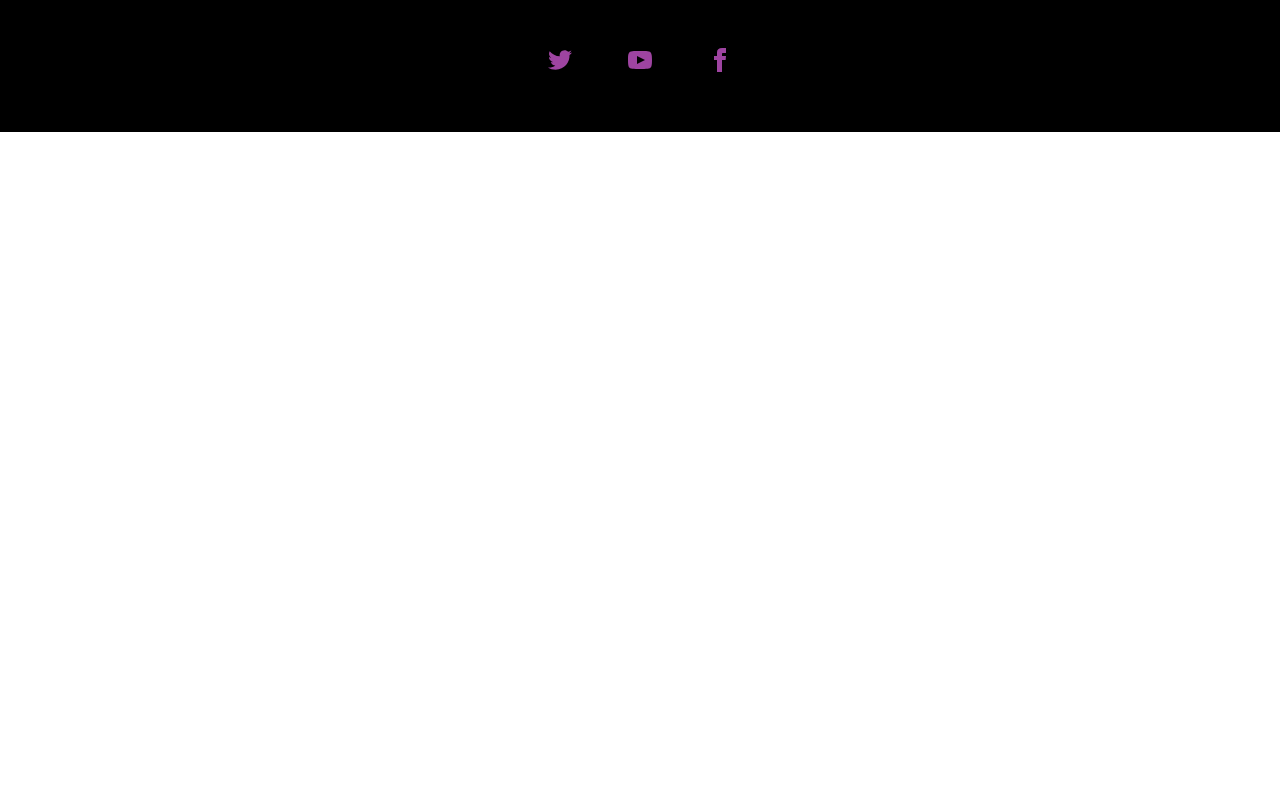
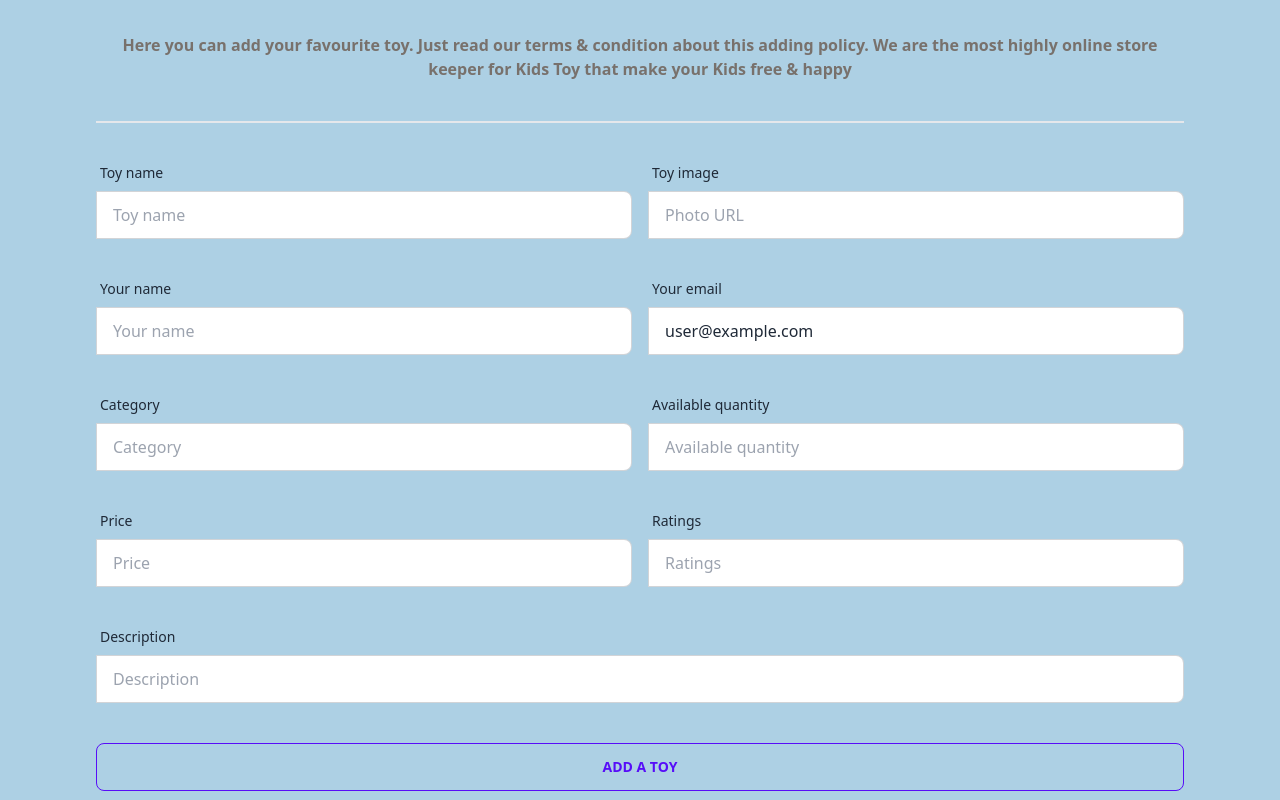
Before and after one commit to Rubaiyatrafi/toy-super-market-client, a React (Vite) app: page /addatoy in a window 1280 px wide. Shown: the part 400-1200 px from the top of the page. Before the commit the page ends 800 px from the top, so only its background shows below. Built offline with nearby package versions, Linux system fonts and the light colour scheme; no server answers; sample sign-in values are in the browser's storage.

Commit message:
all toys added from mongodb

```diff
--- a/package.json
+++ b/package.json
@@ -20,7 +20,8 @@
     "react-icons": "^4.8.0",
     "react-router-dom": "^6.11.2",
     "react-tabs": "^6.0.1",
-    "sort-by": "^1.2.0"
+    "sort-by": "^1.2.0",
+    "sweetalert2": "^11.7.5"
   },
   "devDependencies": {
     "@types/react": "^18.0.28",
--- a/src/Routes/Routes.jsx
+++ b/src/Routes/Routes.jsx
@@ -29,13 +29,18 @@ const router = createBrowserRouter([
       },
       {
         path: "/toydetails/:id",
-        element: <ToyDetails></ToyDetails>,
+        element: (
+          <PrivateRoute>
+            <ToyDetails></ToyDetails>
+          </PrivateRoute>
+        ),
         loader: ({ params }) =>
           fetch(`http://localhost:5000/toydetails/${params.id}`),
       },
       {
         path: "/alltoys",
         element: <AllToys></AllToys>,
+        loader: () => fetch("http://localhost:5000/toystore"),
       },
       {
         path: "/blogs",
--- a/src/components/AddAToy/AddAToy.jsx
+++ b/src/components/AddAToy/AddAToy.jsx
@@ -1,7 +1,210 @@
+import Swal from "sweetalert2";
+import { useContext } from "react";
+import { AuthContext } from "../Providers/AuthProvier";
+
 const AddAToy = () => {
+  const { user } = useContext(AuthContext);
+  const handleAddToy = (event) => {
+    event.preventDefault();
+    const form = event.target;
+    const name = form.name.value;
+    const photo = form.photo.value;
+    const seller = form.seller.value;
+    const email = form.email.value;
+    const category = form.category.value;
+    const quantity = form.quantity.value;
+    const price = form.price.value;
+    const ratings = form.ratings.value;
+    const description = form.description.value;
+
+    const newToys = {
+      name,
+      photo,
+      seller,
+      email,
+      category,
+      quantity,
+      price,
+      ratings,
+      description,
+    };
+    console.log(newToys);
+    fetch("http://localhost:5000/toystore", {
+      method: "POST",
+      headers: {
+        "content-type": "application/json",
+      },
+      body: JSON.stringify(newToys),
+    })
+      .then((res) => res.json())
+      .then((data) => {
+        console.log(data);
+        if (data.insertedId) {
+          Swal.fire({
+            title: "Success!",
+            text: "Toy added Successfully",
+            icon: "success",
+            confirmButtonText: "Cool",
+          });
+        }
+      });
+    form.reset();
+  };
+
   return (
-    <div>
-      <h1>Add a Toy</h1>
+    <div className="bg-[#add0e4] p-24 mt-10 mb-10 rounded-md">
+      <h2 className="text-5xl font-extrabold text-center mb-6 text-rose-700">
+        Add a Toy
+      </h2>
+      <hr />
+      <p className=" text-center text-stone-500 font-semibold mb-10 mt-10">
+        Here you can add your favourite toy. Just read our terms & condition
+        about this adding policy. We are the most highly online store keeper for
+        Kids Toy that make your Kids free & happy
+      </p>
+      <hr />
+      <hr />
+
+      <form onSubmit={handleAddToy}>
+        <div className="flex mb-8 mt-8">
+          <div className="form-control md:w-1/2">
+            <label className="label">
+              <span className="label-text">Toy name</span>
+            </label>
+            <label className="input-group">
+              <input
+                type="text"
+                name="name"
+                placeholder="Toy name"
+                className="input input-bordered w-full"
+                required
+              />
+            </label>
+          </div>
+          <div className="form-control md:w-1/2 ml-4">
+            <label className="label">
+              <span className="label-text">Toy image</span>
+            </label>
+            <label className="input-group">
+              <input
+                type="text"
+                name="photo"
+                placeholder="Photo URL"
+                className="input input-bordered w-full"
+                required
+              />
+            </label>
+          </div>
+        </div>
+        <div className="flex mb-8 mt-8">
+          <div className="form-control md:w-1/2">
+            <label className="label">
+              <span className="label-text">Your name</span>
+            </label>
+            <label className="input-group">
+              <input
+                type="text"
+                name="seller"
+                placeholder="Your name"
+                className="input input-bordered w-full"
+                required
+              />
+            </label>
+          </div>
+          <div className="form-control md:w-1/2 ml-4">
+            <label className="label">
+              <span className="label-text">Your email</span>
+            </label>
+            <label className="input-group">
+              <input
+                type="email"
+                name="email"
+                placeholder="Your email"
+                className="input input-bordered w-full"
+                value={user.email}
+                readOnly
+              />
+            </label>
+          </div>
+        </div>
+        <div className="flex mb-8">
+          <div className="form-control md:w-1/2">
+            <label className="label">
+              <span className="label-text">Category</span>
+            </label>
+            <label className="input-group">
+              <input
+                type="text"
+                name="category"
+                placeholder="Category"
+                className="input input-bordered w-full"
+                required
+              />
+            </label>
+          </div>
+          <div className="form-control md:w-1/2 ml-4">
+            <label className="label">
+              <span className="label-text">Available quantity</span>
+            </label>
+            <label className="input-group">
+              <input
+                type="text"
+                name="quantity"
+                placeholder="Available quantity"
+                className="input input-bordered w-full"
+                required
+              />
+            </label>
+          </div>
+        </div>
+        <div className="flex mb-8">
+          <div className="form-control md:w-1/2">
+            <label className="label">
+              <span className="label-text">Price</span>
+            </label>
+            <label className="input-group">
+              <input
+                type="text"
+                name="price"
+                placeholder="Price"
+                className="input input-bordered w-full"
+                required
+              />
+            </label>
+          </div>
+          <div className="form-control md:w-1/2 ml-4">
+            <label className="label">
+              <span className="label-text">Ratings</span>
+            </label>
+            <label className="input-group">
+              <input
+                type="text"
+                name="ratings"
+                placeholder="Ratings"
+                className="input input-bordered w-full"
+              />
+            </label>
+          </div>
+        </div>
+        <div className="form-control w-full">
+          <label className="label">
+            <span className="label-text">Description</span>
+          </label>
+          <label className="input-group">
+            <input
+              type="text"
+              name="description"
+              placeholder="Description"
+              className="input input-bordered w-full"
+            />
+          </label>
+        </div>
+        <input
+          type="submit"
+          value="Add A Toy"
+          className="btn btn-primary btn-outline btn-block mt-10"
+        />
+      </form>
     </div>
   );
 };
--- a/src/components/AllToys/AllToys.jsx
+++ b/src/components/AllToys/AllToys.jsx
@@ -1,7 +1,20 @@
+import { useLoaderData } from "react-router-dom";
+import Toys from "../Toys/Toys";
+
 const AllToys = () => {
+  const allToys = useLoaderData();
   return (
-    <div>
-      <h1>All Toys</h1>
+    <div className=" mt-10 mb-10 p-5 bg-[#e3f0f8] rounded-md">
+      <h1 className=" text-center text-5xl font-bold text-rose-700">
+        All Toys
+      </h1>
+      <h3 className=" text-center text-xl font-semibold text-stone-600 mt-5 mb-10">
+        Here You can see all Toys which are added by our seller. You can also
+        see their details.
+      </h3>
+      {allToys.map((toys) => (
+        <Toys key={toys._id} toys={toys}></Toys>
+      ))}
     </div>
   );
 };
--- a/src/components/Login/Login.jsx
+++ b/src/components/Login/Login.jsx
@@ -91,14 +91,13 @@ const Login = () => {
                 />
                 <p className="p-1" onClick={() => setShowpass(!showpass)}>
                   {showpass ? (
-                    // <span>Hide Password</span>
-                    <button>
+                    <Link>
                       <FaRegEyeSlash></FaRegEyeSlash>
-                    </button>
+                    </Link>
                   ) : (
-                    <button>
+                    <Link>
                       <FaRegEye></FaRegEye>
-                    </button>
+                    </Link>
                   )}
                 </p>
                 <label className="text-sm">
--- a/src/components/Shared/Navbar/Navbar.jsx
+++ b/src/components/Shared/Navbar/Navbar.jsx
@@ -22,31 +22,25 @@ const Navbar = () => {
             <span className="text-rose-700">Toy</span> Store
           </h2>
         </div>
-        <div className="text-1xl font-bold font-serif  md:flex-row flex-col link-nav">
+        <div className="text-1xl font-bold font-sans  md:flex-row flex-col link-nav">
           <NavLink to="/">Home</NavLink>
           <NavLink to="/alltoys">All Toys</NavLink>
           <NavLink to="/blogs">Blogs</NavLink>
-          <NavLink to="/login">Login</NavLink>
-          {user && (
+
+          {user ? (
+            <>
               <span className="navbar md:flex-row  justify-between flex-col ">
                 <NavLink to="/addatoy">Add a Toy</NavLink>
                 <NavLink to="/mytoys">My Toys</NavLink>
-              {/* {user.email}{" "} */}
+                {/* <h2>{user.email}</h2> */}
                 <button onClick={handleSignout}>
                   <NavLink>Signout</NavLink>
                 </button>
               </span>
-          )}
-          {/* {user ? (
-            <>
-              <h2>{user.displayname}</h2>
-              <NavLink>
-                <button onClick={handleLogout}>Sign Out</button>
-              </NavLink>
             </>
           ) : (
             <NavLink to="/login">Login</NavLink>
-          )} */}
+          )}
         </div>
       </nav>
     </div>
--- /dev/null
+++ b/src/components/Toys/Toys.jsx
@@ -0,0 +1,42 @@
+/* eslint-disable react/prop-types */
+const Toys = ({ toys }) => {
+  //   const {
+  //     name,
+  //     photo,
+  //     seller,
+  //     email,
+  //     category,
+  //     quantity,
+  //     price,
+  //     ratings,
+  //     description,
+  //   } = toys;
+  return (
+    <table className="  w-full">
+      <thead>
+        <tr>
+          <th></th>
+          <th>Name</th>
+          <th>Job</th>
+          <th>company</th>
+          <th>location</th>
+          <th>Last Login</th>
+          <th>Favorite Color</th>
+        </tr>
+      </thead>
+      <tbody>
+        <tr>
+          {/* <th>{name}</th>
+          <td>{email}</td> */}
+          <td>Quality Control Specialist</td>
+          <td>Littel, Schaden and Vandervort</td>
+          <td>Canada</td>
+          <td>12/16/2020</td>
+          <td>Blue</td>
+        </tr>
+      </tbody>
+    </table>
+  );
+};
+
+export default Toys;
```
Also changed, not shown: 1 other file (tests, documents, lock files or other folders). Lines whose indentation alone changed are shown as unchanged.
